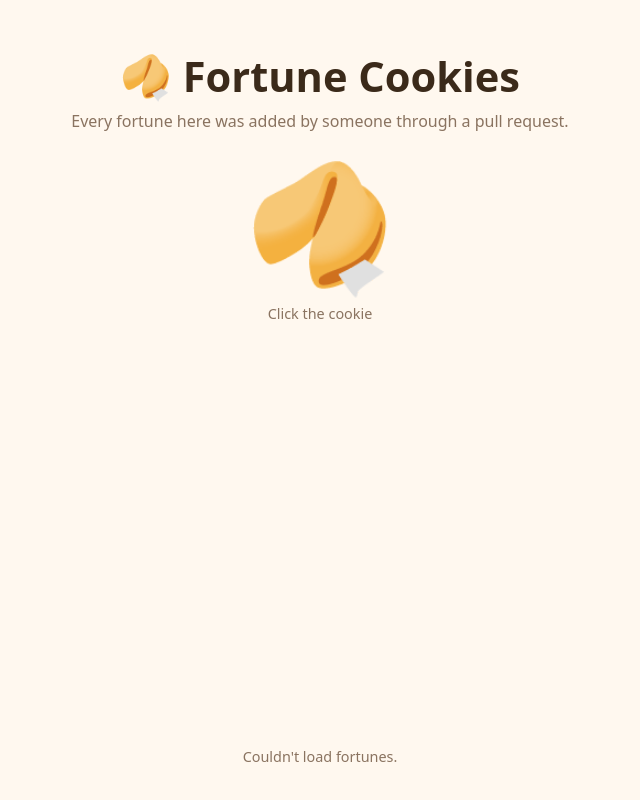
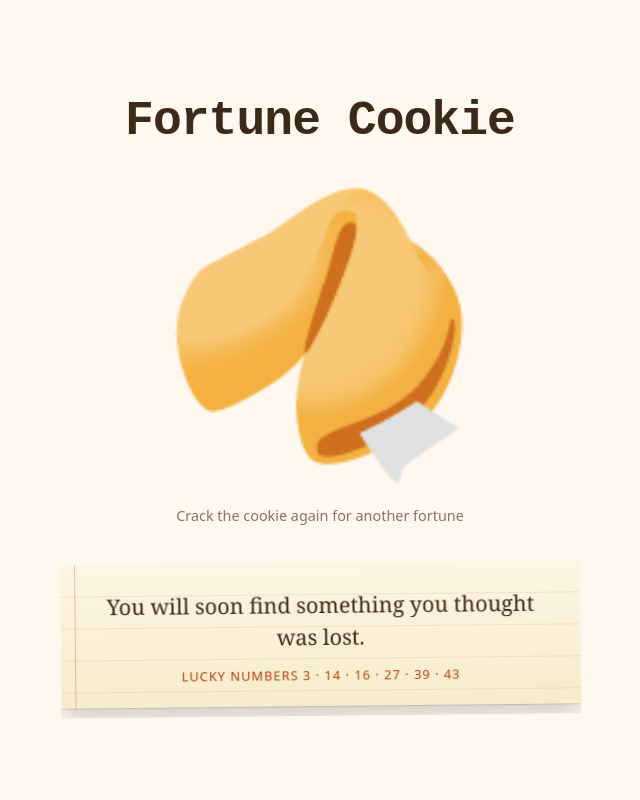
Before and after one commit to acristinaa/fortune-cookies, a plain HTML site: page index.html in a window 1280 px wide. Both pictures are taken after a click on the button "Crack the cookie". Shown: the whole page, without its empty margins (320-960 px from the left). Drawn offline with Linux system fonts and the light colour scheme; no server answers.

Commit message:
Redesign site as a single-cookie fortune page with quotes

```diff
--- a/index.html
+++ b/index.html
@@ -1,63 +1,183 @@
 <!doctype html>
 <html lang="en">
   <head>
-<meta charset="utf-8">
-<meta name="viewport" content="width=device-width, initial-scale=1">
-<title>Fortune Cookies</title>
+    <meta charset="utf-8" />
+    <meta name="viewport" content="width=device-width, initial-scale=1" />
+    <title>Fortune Cookie</title>
     <style>
       :root {
-    --bg: #fff8ef; --ink: #3b2a1a; --muted: #8a7360;
-    --paper: #fffdf8; --cookie: #e8b25c; --cookie-dark: #c98f3a; --accent: #d9480f;
+        --bg: #fff8ef;
+        --ink: #3b2a1a;
+        --muted: #8a7360;
+        --paper: #fffdf8;
+        --cookie: #e8b25c;
+        --cookie-dark: #c98f3a;
+        --accent: #d9480f;
       }
       @media (prefers-color-scheme: dark) {
-    :root { --bg: #1d1712; --ink: #f4e9dc; --muted: #b49f8a; --paper: #2a221b; --accent: #ff8a4c; }
+        :root {
+          --bg: #1d1712;
+          --ink: #f4e9dc;
+          --muted: #b49f8a;
+          --paper: #2a221b;
+          --accent: #ff8a4c;
         }
-  * { box-sizing: border-box; }
+      }
+      * {
+        box-sizing: border-box;
+      }
       body {
-    margin: 0; min-height: 100vh; background: var(--bg); color: var(--ink);
-    font-family: system-ui, -apple-system, sans-serif;
-    display: flex; flex-direction: column; align-items: center;
-    padding: 48px 16px 24px; text-align: center;
+        margin: 0;
+        min-height: 100vh;
+        background: var(--bg);
+        color: var(--ink);
+        font-family:
+          system-ui,
+          -apple-system,
+          sans-serif;
+        display: flex;
+        flex-direction: column;
+        align-items: center;
+        justify-content: center;
+        padding: 32px 16px;
+        text-align: center;
       }
-  h1 { font-size: clamp(1.8rem, 6vw, 2.6rem); margin: 0 0 6px; }
-  .sub { color: var(--muted); margin: 0 0 36px; }
+      h1 {
+        font-family: "Courier New", Courier, monospace;
+        font-weight: 700;
+        letter-spacing: -0.02em;
+        font-size: clamp(2rem, 7vw, 3rem);
+        margin: 0 0 6px;
+      }
+      .sub {
+        color: var(--muted);
+        margin: 0 0 40px;
+      }
       .cookie {
-    font-size: 120px; line-height: 1; background: none; border: none; cursor: pointer;
-    transition: transform .2s; padding: 0;
+        font-size: clamp(160px, 40vw, 260px);
+        line-height: 1.2;
+        margin-top: 24px;
+        padding: 0;
+        background: none;
+        border: none;
+        cursor: pointer;
+        user-select: none;
+        transition: transform 0.2s;
       }
-  .cookie:hover, .cookie:focus-visible { transform: rotate(-8deg) scale(1.06); outline: none; }
-  .cookie.crack { animation: crack .5s ease; }
+      .cookie:hover,
+      .cookie:focus-visible {
+        transform: rotate(-8deg) scale(1.06);
+        outline: none;
+      }
+      .cookie.crack {
+        animation: crack 0.5s ease;
+      }
       @keyframes crack {
-    0% { transform: scale(1); } 30% { transform: scale(1.15) rotate(8deg); }
-    60% { transform: scale(.9) rotate(-8deg); } 100% { transform: scale(1); }
+        0% {
+          transform: scale(1);
+        }
+        30% {
+          transform: scale(1.15) rotate(8deg);
+        }
+        60% {
+          transform: scale(0.9) rotate(-8deg);
+        }
+        100% {
+          transform: scale(1);
+        }
       }
       .slip {
-    margin-top: 24px; width: 100%; max-width: 520px; min-height: 120px;
-    background: var(--paper); border: 1px dashed var(--cookie-dark); border-radius: 6px;
-    padding: 20px 24px; box-shadow: 0 6px 20px rgba(0,0,0,.08);
-    opacity: 0; transform: translateY(-10px); transition: opacity .4s, transform .4s;
+        --paper-ink: #3b2a1a;
+        --paper-muted: #8a7360;
+        position: relative;
+        margin-top: 24px;
+        width: 100%;
+        max-width: 520px;
+        min-height: 120px;
+        padding: 26px 32px 22px;
+        color: var(--paper-ink);
+        background:
+          repeating-linear-gradient(
+            to bottom,
+            transparent 0 31px,
+            rgba(150, 110, 60, 0.13) 31px 32px
+          ),
+          linear-gradient(#fdf6e3, #f6ebcb);
+        border-radius: 2px;
+        box-shadow:
+          0 1px 1px rgba(0, 0, 0, 0.12),
+          0 10px 24px rgba(0, 0, 0, 0.18);
+        transform-origin: top center;
+        visibility: hidden;
       }
-  .slip.show { opacity: 1; transform: none; }
-  .fortune { font-family: Georgia, "Times New Roman", serif; font-size: 1.3rem; margin: 0 0 12px; }
-  .meta { color: var(--muted); font-size: .9rem; }
-  .meta a { color: inherit; }
-  .lucky { color: var(--accent); font-size: .8rem; letter-spacing: .08em; margin-top: 10px; }
-  .hint { color: var(--muted); font-size: .9rem; margin-top: 16px; }
-  footer { margin-top: auto; padding-top: 56px; max-width: 680px; color: var(--muted); font-size: .9rem; }
-  .chips { display: flex; flex-wrap: wrap; gap: 6px; justify-content: center; margin-top: 10px; }
-  .chip {
-    background: var(--paper); border: 1px solid var(--cookie); border-radius: 999px;
-    padding: 3px 10px; font-size: .8rem; color: var(--ink); text-decoration: none;
+      .slip::before {
+        content: "";
+        position: absolute;
+        top: 0;
+        bottom: 0;
+        left: 14px;
+        width: 1px;
+        background: rgba(200, 80, 60, 0.35);
       }
-  .chip:hover { border-color: var(--accent); }
+      .slip.show {
+        visibility: visible;
+        animation: unroll 0.9s cubic-bezier(0.2, 0.8, 0.2, 1) both;
+      }
+      @keyframes unroll {
+        0% {
+          clip-path: inset(0 0 100% 0);
+          transform: translateY(-60px) rotate(-3deg) scaleY(0.4);
+          opacity: 0;
+        }
+        40% {
+          opacity: 1;
+        }
+        70% {
+          clip-path: inset(0 0 -10px 0);
+          transform: translateY(6px) rotate(1deg) scaleY(1);
+        }
+        100% {
+          clip-path: inset(0 0 -10px 0);
+          transform: translateY(0) rotate(-0.6deg);
+          opacity: 1;
+        }
+      }
+      @media (prefers-reduced-motion: reduce) {
+        .slip.show {
+          animation: none;
+        }
+      }
+      .fortune {
+        font-family: Georgia, "Times New Roman", serif;
+        font-size: 1.35rem;
+        line-height: 1.5;
+        margin: 0 0 12px;
+      }
+      .meta {
+        color: var(--paper-muted);
+        font-size: 0.9rem;
+      }
+      .meta a {
+        color: inherit;
+      }
+      .lucky {
+        color: #b5400f;
+        font-size: 0.8rem;
+        letter-spacing: 0.08em;
+        margin-top: 10px;
+      }
+      .hint {
+        color: var(--muted);
+        font-size: 0.9rem;
+        margin-top: 16px;
+      }
     </style>
   </head>
   <body>
-  <h1>🥠 Fortune Cookies</h1>
-  <p class="sub">Every fortune here was added by someone through a pull request.</p>
+    <h1>Fortune Cookie</h1>
 
-  <button class="cookie" id="cookie" aria-label="Crack a fortune cookie">🥠</button>
-  <p class="hint" id="hint">Click the cookie</p>
+    <button class="cookie" id="cookie" aria-label="Crack the cookie">🥠</button>
+    <p class="hint" id="hint">Click the cookie to crack it</p>
 
     <div class="slip" id="slip" aria-live="polite">
       <p class="fortune" id="fortune"></p>
@@ -65,69 +185,77 @@
       <div class="lucky" id="lucky"></div>
     </div>
 
-  <footer>
-    <div id="count">Loading fortunes…</div>
-    <div class="chips" id="chips"></div>
-  </footer>
-
     <script>
       const $ = (id) => document.getElementById(id);
-  let fortunes = [];
-  let last = -1;
+      let classFortunes = [];
+      let lastPick = -1;
+
+      const surprises = [
+        "A small step today opens a door you haven’t noticed yet.",
+        "The friend you’ve been meaning to call is thinking of you too.",
+        "Patience is bitter, but its fruit is sweet.",
+        "You will soon find something you thought was lost.",
+        "Your next good idea will arrive while you’re doing something ordinary.",
+        "A pleasant surprise is waiting for you on the other side of a decision.",
+        "Do not fear the unknown. Most of it turns out to be a good story.",
+        "Someone admires you more than you realize.",
+        "The best time to begin was yesterday. The second best is now.",
+        "Good fortune follows those who share their snacks.",
+        "Your kindness will return to you in an unexpected form.",
+        "A journey of a thousand miles begins with an overpacked suitcase. Travel lighter.",
+      ];
 
       function luckyNumbers() {
         const nums = new Set();
         while (nums.size < 6) nums.add(1 + Math.floor(Math.random() * 49));
-    return [...nums].sort((a, b) => a - b).join(" · ");
+        return [...nums].sort((a, b) => a - b).join(" \u00B7 ");
       }
 
-  function crack() {
-    if (!fortunes.length) return;
-    let i = Math.floor(Math.random() * fortunes.length);
-    if (fortunes.length > 1) while (i === last) i = Math.floor(Math.random() * fortunes.length);
-    last = i;
-    const f = fortunes[i];
+      function pick(list, last) {
+        let i = Math.floor(Math.random() * list.length);
+        if (list.length > 1)
+          while (i === last) i = Math.floor(Math.random() * list.length);
+        return i;
+      }
 
+      function show(f) {
         const cookie = $("cookie");
-    cookie.classList.remove("crack"); void cookie.offsetWidth; cookie.classList.add("crack");
+        cookie.classList.remove("crack");
+        void cookie.offsetWidth;
+        cookie.classList.add("crack");
 
         const slip = $("slip");
         slip.classList.remove("show");
         setTimeout(() => {
-      $("fortune").textContent = (f.emoji ? f.emoji + " " : "") + f.fortune;
+          const text =
+            f.type === "quote" ? "\u201C" + f.text + "\u201D" : f.text;
+          $("fortune").textContent = (f.emoji ? f.emoji + " " : "") + text;
           const meta = $("meta");
-      meta.textContent = "from ";
-      const a = document.createElement("a");
-      a.href = "https://github.com/" + encodeURIComponent(f.author);
-      a.textContent = "@" + f.author;
-      a.target = "_blank"; a.rel = "noopener";
-      meta.appendChild(a);
+          meta.textContent = "";
+          if (f.type === "quote") meta.append("\u2014 " + f.author);
           $("lucky").textContent = "LUCKY NUMBERS  " + luckyNumbers();
           slip.classList.add("show");
-      $("hint").textContent = "Click again for another one";
+          $("hint").textContent = "Crack the cookie again for another fortune";
         }, 250);
       }
 
-  $("cookie").addEventListener("click", crack);
+      $("cookie").addEventListener("click", () => {
+        const pool = [
+          ...classFortunes,
+          ...surprises.map((text) => ({ type: "fortune", text })),
+        ];
+        lastPick = pick(pool, lastPick);
+        show(pool[lastPick]);
+      });
 
       fetch("fortunes.json", { cache: "no-store" })
         .then((r) => r.json())
         .then((data) => {
-      fortunes = data;
-      $("count").textContent = fortunes.length
-        ? `${fortunes.length} fortune${fortunes.length === 1 ? "" : "s"} baked by:`
-        : "No fortunes yet. Be the first to open a pull request!";
-      const chips = $("chips");
-      fortunes.forEach((f) => {
-        const c = document.createElement("a");
-        c.className = "chip";
-        c.href = "https://github.com/" + encodeURIComponent(f.author);
-        c.target = "_blank"; c.rel = "noopener";
-        c.textContent = (f.emoji || "🥠") + " " + f.author;
-        chips.appendChild(c);
+          classFortunes = data;
+        })
+        .catch(() => {
+          $("hint").textContent = "Couldn't load the class fortunes.";
         });
-    })
-    .catch(() => { $("count").textContent = "Couldn't load fortunes."; });
     </script>
   </body>
 </html>
```
Also changed, not shown: fortunes/example-teacher.json (+4 -3 lines), scripts/build.js (+19 -5 lines), scripts/check.js (+59 -14 lines), 2 other files. Lines whose indentation alone changed are shown as unchanged.
